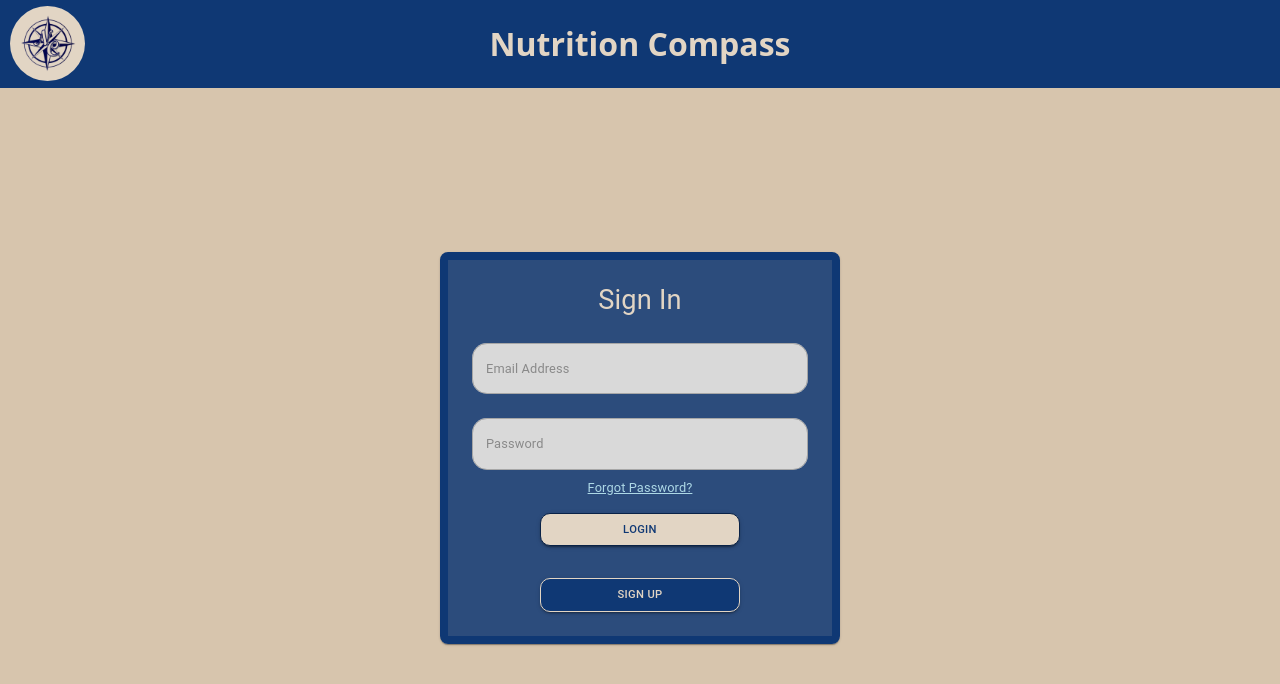
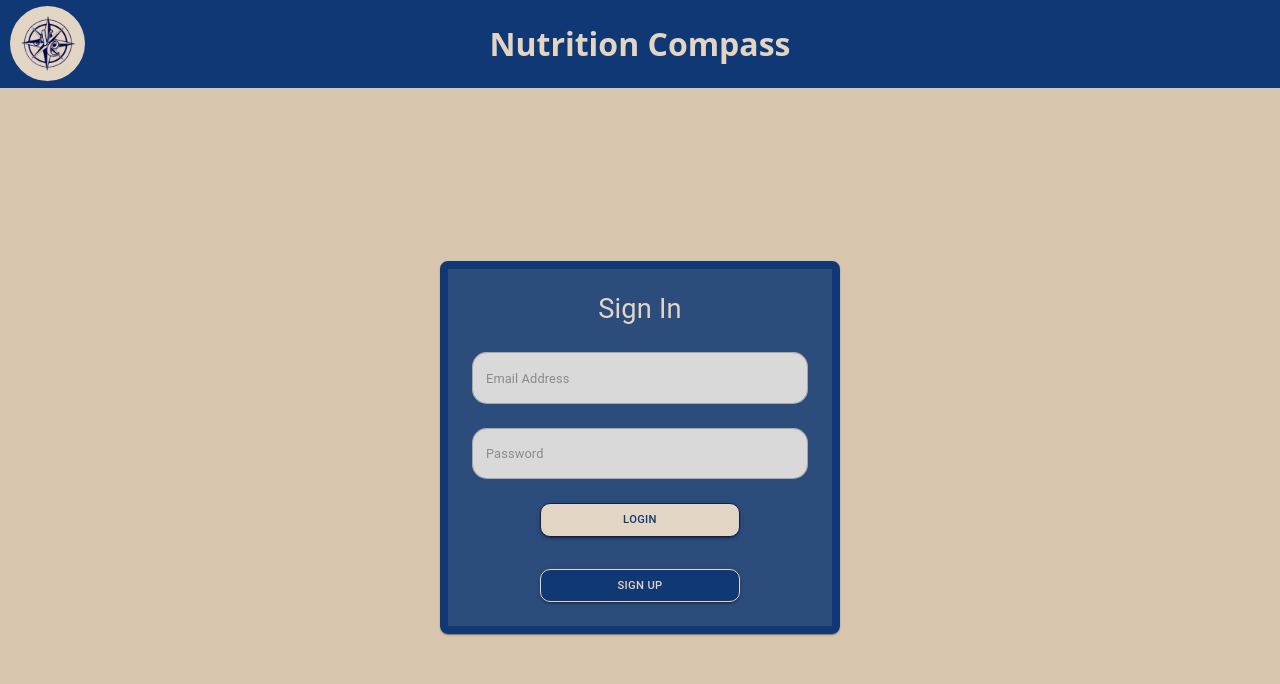
Before and after one commit to matt11matthew/NutritionCompass, a React (Create React App) app in the folder frontend/: page / in a window 1280 px wide. Shown: the top 684 px of the page. Built offline with nearby package versions, Linux system fonts and the light colour scheme.

Commit message:
removed forgot password

```diff
--- a/frontend/src/components/Login.tsx
+++ b/frontend/src/components/Login.tsx
@@ -112,9 +112,6 @@ interface LoginProps {
                     value={password}
                     onChange={(e) => setPassword(e.target.value)}
                 />
-                <Typography>
-                    <a href='./login'>Forgot Password?</a>
-                </Typography>
                 <Button
 
                     id="loginButton"
```
